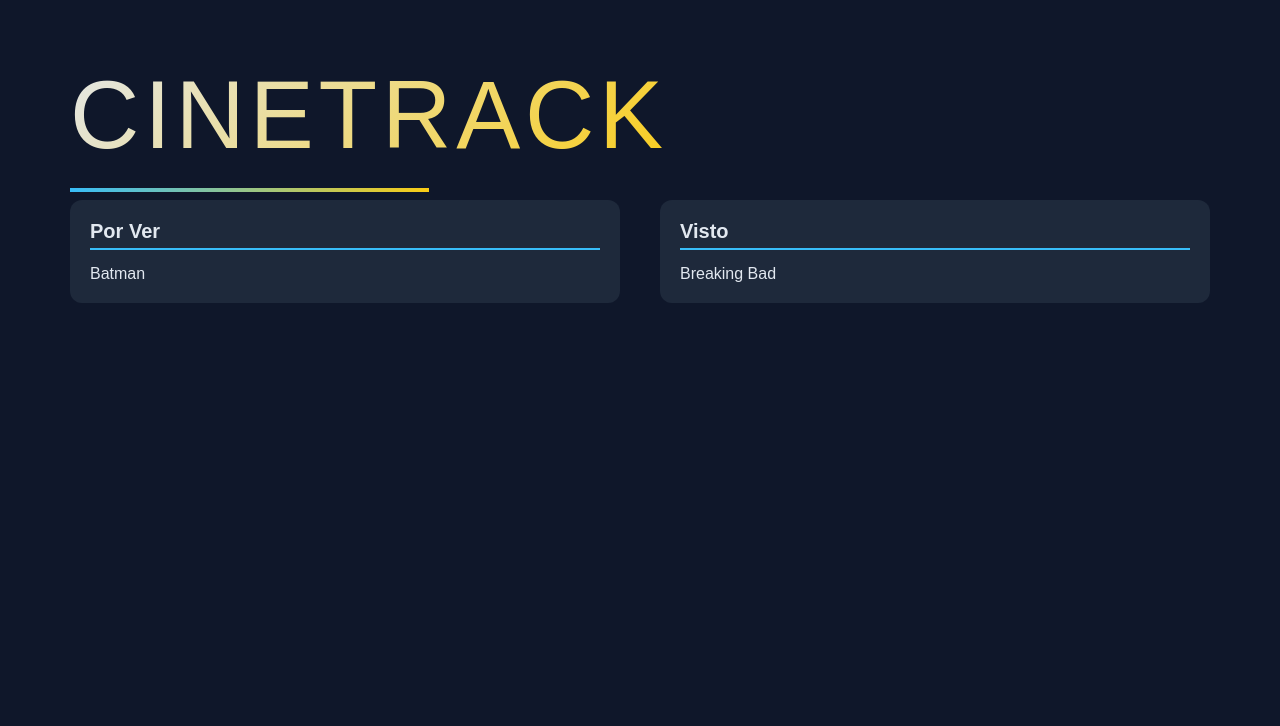
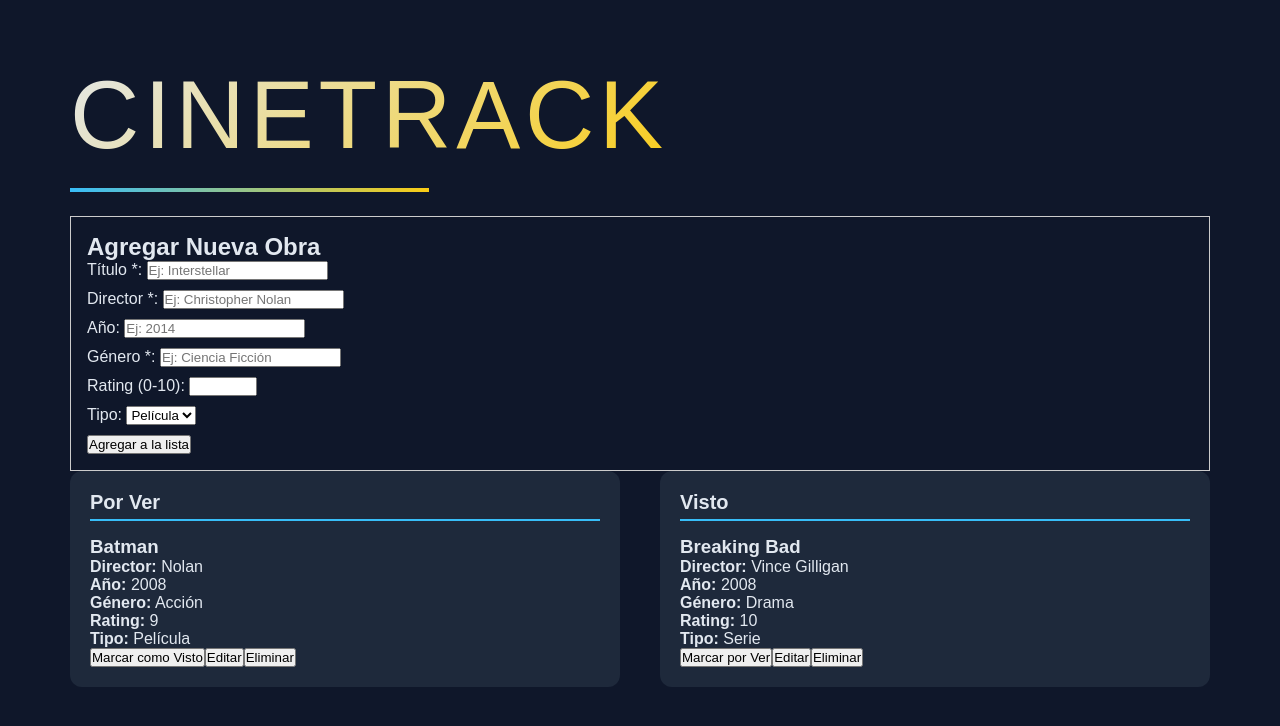
Before and after one commit to mateoalday/PeliculasReact, a React (Vite) app: page / in a window 1280 px wide. Shown: the top 726 px of the page. Built offline with nearby package versions, Linux system fonts and the light colour scheme.

Commit message:
cree e implemente el componente mediaForm, ademas implemente mediaCard en MediaList y quedo todo funcionando

```diff
--- a/src/App.jsx
+++ b/src/App.jsx
@@ -1,11 +1,11 @@
 
-import Home from './pages/Home'
+import Home from './pages/Home/Home'
 
 function App() {
 
 
   return (
-    <Home/>
+    <Home />
   )
 }
 
--- /dev/null
+++ b/src/Components/MediaForm/MediaForm.jsx
@@ -0,0 +1,128 @@
+import React, { useState, useEffect } from 'react';
+
+const MediaForm = ({ editingMedia, onSubmit, onCancel }) => {
+    // 1. Estado inicial del formulario vacío
+    const initialState = {
+        titulo: '',
+        director: '',
+        año: '',
+        genero: '',
+        rating: '',
+        tipo: 'Película' // Valor por defecto como te piden (Película / Serie)
+    };
+
+    // 2. Manejo de estado general con useState
+    const [formData, setFormData] = useState(initialState);
+    const [error, setError] = useState('');
+
+    // 3. useEffect para cargar los datos en caso de edición (editingMedia)
+    useEffect(() => {
+        if (editingMedia) {
+            setFormData({
+                titulo: editingMedia.titulo || '',
+                director: editingMedia.director || '',
+                año: editingMedia.año || '',
+                genero: editingMedia.genero || '',
+                rating: editingMedia.rating || '',
+                tipo: editingMedia.tipo || 'Película'
+            });
+        } else {
+            // Si no estamos editando (ej. se canceló), volvemos a vaciar todo
+            setFormData(initialState);
+        }
+    }, [editingMedia]);
+
+    // Función genérica para manejar el cambio en los inputs
+    const handleChange = (e) => {
+        const { name, value } = e.target;
+        setFormData({ ...formData, [name]: value });
+    };
+
+    // Función previa al envío de datos
+    const handleFormSubmit = (e) => {
+        e.preventDefault();
+
+        // 4. Validar campos obligatorios antes de enviar (Título, Director y Género)
+        if (!formData.titulo.trim() || !formData.director.trim() || !formData.genero.trim()) {
+            setError('Error: El título, el director y el género son obligatorios.');
+            return;
+        }
+
+        // Validación extra: comprobar los rangos del rating (0 a 10)
+        if (formData.rating !== '' && (formData.rating < 0 || formData.rating > 10)) {
+            setError('Error: El rating debe estar entre 0 y 10.');
+            return;
+        }
+
+        setError(''); // Limpiamos errores en caso de éxito
+
+        // Si queremos estar seguros de que el número viaje como número
+        const dataToSend = {
+            ...formData,
+            año: formData.año ? Number(formData.año) : '',
+            rating: formData.rating ? Number(formData.rating) : ''
+        };
+
+        // Llamamos la función prop (que será el "handleSubmit" de tu Home.jsx)
+        onSubmit(dataToSend);
+
+        // Al agregar una nueva, limpiamos el formulario para poder agregar otra
+        if (!editingMedia) {
+            setFormData(initialState);
+        }
+    };
+
+    return (
+        <form onSubmit={handleFormSubmit} style={{ border: '1px solid #ccc', padding: '1rem', marginTop: '1rem' }}>
+            <h2>{editingMedia ? 'Editar Obra' : 'Agregar Nueva Obra'}</h2>
+
+            {/* Mostramos el mensaje de error si la validación falla */}
+            {error && <p style={{ color: 'red', fontWeight: 'bold' }}>{error}</p>}
+
+            <div style={{ marginBottom: '10px' }}>
+                <label>Título *: </label>
+                <input name="titulo" value={formData.titulo} onChange={handleChange} placeholder="Ej: Interstellar" />
+            </div>
+
+            <div style={{ marginBottom: '10px' }}>
+                <label>Director *: </label>
+                <input name="director" value={formData.director} onChange={handleChange} placeholder="Ej: Christopher Nolan" />
+            </div>
+
+            <div style={{ marginBottom: '10px' }}>
+                <label>Año: </label>
+                <input type="number" name="año" value={formData.año} onChange={handleChange} placeholder="Ej: 2014" />
+            </div>
+
+            <div style={{ marginBottom: '10px' }}>
+                <label>Género *: </label>
+                <input name="genero" value={formData.genero} onChange={handleChange} placeholder="Ej: Ciencia Ficción" />
+            </div>
+
+            <div style={{ marginBottom: '10px' }}>
+                <label>Rating (0-10): </label>
+                {/* Se define el min y el max desde el HTML además de JS */}
+                <input type="number" name="rating" min="0" max="10" step="0.1" value={formData.rating} onChange={handleChange} />
+            </div>
+
+            <div style={{ marginBottom: '10px' }}>
+                <label>Tipo: </label>
+                <select name="tipo" value={formData.tipo} onChange={handleChange}>
+                    <option value="Película">Película</option>
+                    <option value="Serie">Serie</option>
+                </select>
+            </div>
+
+            <button type="submit">{editingMedia ? 'Guardar Cambios' : 'Agregar a la lista'}</button>
+
+            {/* Mostrar botón de cancelar SÓLO si estamos en modo de edición */}
+            {editingMedia && onCancel && (
+                <button type="button" onClick={onCancel} style={{ marginLeft: '10px' }}>
+                    Cancelar
+                </button>
+            )}
+        </form>
+    );
+};
+
+export default MediaForm;
--- a/src/Components/MediaList/MediaList.jsx
+++ b/src/Components/MediaList/MediaList.jsx
@@ -1,6 +1,7 @@
 import styles from './MediaList.module.css';
+import MediaCard from '../MediaCard/MediaCard';
 
-function MediaList({ peliculas }) {
+function MediaList({ peliculas, accionEliminar, accionEditar, accionCambiarEstado }) {
 
     const listaPorVer = peliculas.filter(item => item.visto === false);
     const listaVista = peliculas.filter(item => item.visto === true);
@@ -16,7 +17,14 @@ function MediaList({ peliculas }) {
                     <p>Vacio, ya viste todo</p>
                 ) : (
                     listaPorVer.map(item => (
-                        <p key={item.id}>{item.titulo}</p>
+                        <MediaCard
+                            key={item.id}
+                            item={item}
+                            accionEliminar={accionEliminar}
+                            accionEditar={accionEditar}
+                            accionCambiarEstado={accionCambiarEstado}
+                            textoBotonEstado="Marcar como Visto"
+                        />
                     ))
                 )}
 
@@ -30,7 +38,14 @@ function MediaList({ peliculas }) {
                     <p>Aun no viste nada</p>
                 ) : (
                     listaVista.map(item => (
-                        <p key={item.id}>{item.titulo}</p>
+                        <MediaCard
+                            key={item.id}
+                            item={item}
+                            accionEliminar={accionEliminar}
+                            accionEditar={accionEditar}
+                            accionCambiarEstado={accionCambiarEstado}
+                            textoBotonEstado="Marcar por Ver"
+                        />
                     ))
                 )}
 
--- a/src/pages/Home.jsx
+++ b/src/pages/Home/Home.jsx
@@ -1,7 +1,8 @@
 import React, { useState, useEffect, useMemo } from 'react';
-import Titulo from "../components/Titulo/Titulo.jsx";
-import MediaList from "../components/MediaList/MediaList.jsx";
+import Titulo from "../../components/Titulo/Titulo.jsx";
+import MediaList from "../../components/MediaList/MediaList.jsx";
 import styles from "./Home.module.css";
+import MediaForm from '../../components/MediaForm/MediaForm.jsx';
 
 const Home = () => {
   const [peliculas, setPeliculas] = useState([]);
@@ -110,8 +111,17 @@ useEffect(() => {
     <div className={styles.container}>
       <Titulo>CineTrack</Titulo>
 
+      <MediaForm
+        editingMedia={editando}
+        onSubmit={handleSubmit}
+        onCancel={() => setEditando(null)}
+      />
+
       {/* 👇 ACÁ LE PASAMOS TODO */}
-      <MediaList peliculas={peliculasFiltradas} />
+      <MediaList peliculas={peliculasFiltradas}
+        accionEliminar={(item) => eliminar(item.id)}
+        accionEditar={(item) => setEditando(item)}
+        accionCambiarEstado={(item) => cambiarEstado(item.id)} />
     </div>
   );
 };
```
Also changed, not shown: src/pages/Home/Home.module.css (renamed from src/pages/Home.module.css). Lines whose indentation alone changed are shown as unchanged.
